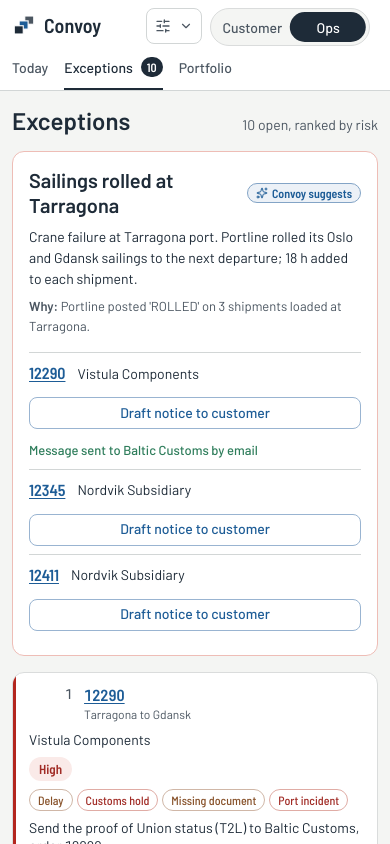
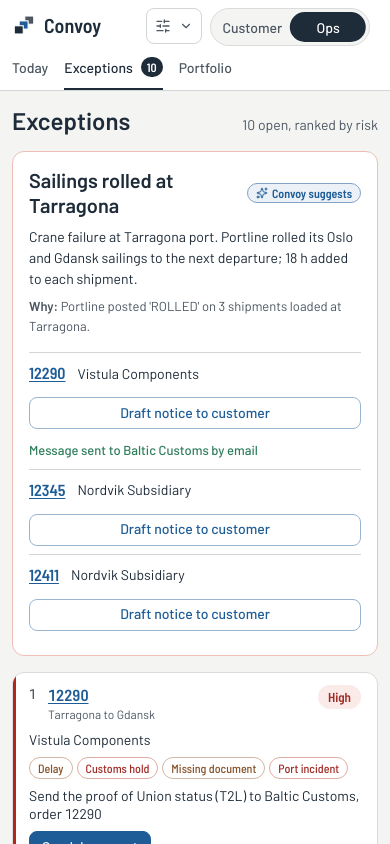
Before and after one commit to 0xBroom/convoy-shipment-tracking, a React (Vite) app: page /ops/exceptions in a window 390 px wide. Shown: the top 844 px of the page. Built offline with nearby package versions, Linux system fonts and the light colour scheme.

Commit message:
fix(exceptions): put the risk level beside the order on phones

```diff
--- a/src/screens/ops/Exceptions.css
+++ b/src/screens/ops/Exceptions.css
@@ -203,6 +203,15 @@
 
   .exceptions-rank {
     width: auto;
+    text-align: left;
+  }
+
+  /* The risk level sits on the first line, opposite the order. Left to
+     auto-placement it would land in the rank column and widen it. */
+  .exceptions-table td:nth-child(4) {
+    grid-column: 3;
+    grid-row: 1;
+    justify-self: end;
   }
 
   .exceptions-customer,
```
